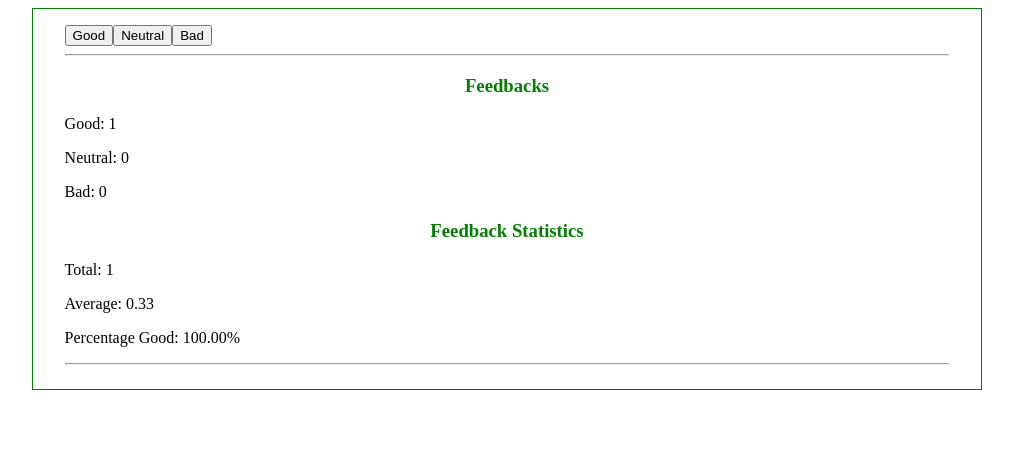
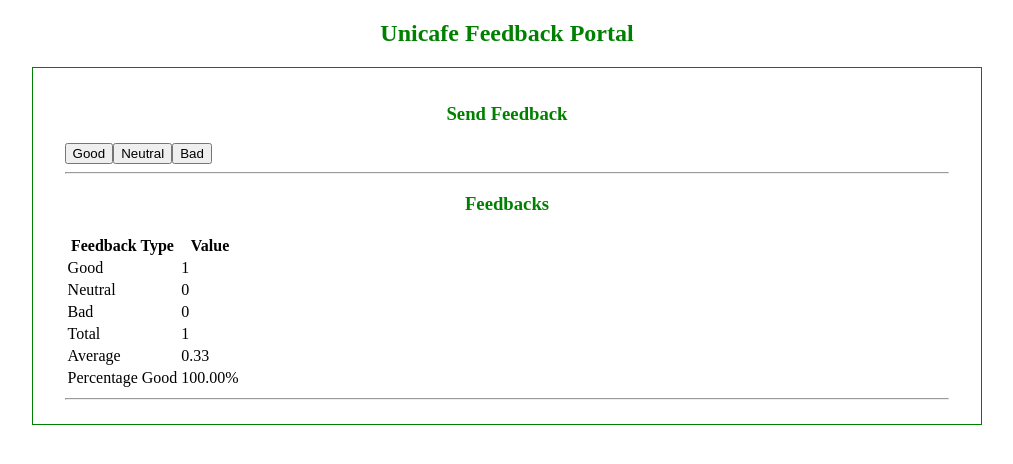
Before and after one commit to Szarewa/fullstackopen, a React (Vite) app in the folder part1/unicafe/: page / in a window 1280 px wide. Both pictures are taken after a click on the button "Good". Shown: the top 464 px of the page, without its empty margins (133-1146 px from the left). Built offline with nearby package versions, Linux system fonts and the light colour scheme.

Commit message:
Unicafe completed

```diff
--- a/part1/unicafe/src/App.jsx
+++ b/part1/unicafe/src/App.jsx
@@ -16,10 +16,27 @@ const Button = ({ handleClick, feedback }) => {
   )
 }
 
-const StatisticsLine = ({ text, value }) => {
+const StatisticsLine = ({ details }) => {
+  const detail = details.map((detail, i) => {
+    return(
+      <tr key={i}>
+        <td>{detail.text}</td>
+        <td>{detail.value}</td>
+      </tr>
+    )
+  })
+
   return(
     <div>
-      <p>{text}: {value}</p>
+      <table>
+        <thead><tr>
+         <th>Feedback Type</th>
+         <th>Value</th>
+        </tr></thead>
+        <tbody>
+          {detail}
+        </tbody>
+      </table>
     </div>
   )
 }
@@ -41,19 +58,22 @@ const Statistics = ({ feedbackValue }) => {
   }
 
   if(total === 0){
-    return 'No feedback given yet...'
+    return 'No feedback given yet. Click a button to send...'
   }
 
+  const details = [
+    {text: 'Good', value: good},
+    {text: 'Neutral', value: neutral},
+    {text: 'Bad', value: bad},
+    {text: 'Total', value: total},
+    {text: 'Average', value: average},
+    {text: 'Percentage Good', value: percentageGood}
+  ]
+
   return(
-    <div>
+    <div id='mainDiv'>
       <h3>Feedbacks</h3>
-      <StatisticsLine text='Good' value={good} />
-      <StatisticsLine text='Neutral' value={neutral} />
-      <StatisticsLine text='Bad' value={bad} />
-      <h3>Feedback Statistics</h3>
-      <StatisticsLine text='Total' value={total} />
-      <StatisticsLine text='Average' value={average} />
-      <StatisticsLine text='Percentage Good' value={percentageGood} />
+      <StatisticsLine details={details} />
     </div>
   )
 }
@@ -92,12 +112,16 @@ const handleClick = () => {
   }
 
   return (
+    <div className='mainDiv'>
+      <h2 style={{color: 'green', fontWeight: 'bolder', textAlign: 'center'}}>Unicafe Feedback Portal</h2>
       <div className="unicafe">
+        <h3>Send Feedback</h3>
         <Button handleClick={handleClick} feedback={feedback} />
         <hr/>
         <Statistics feedbackValue={feedbackValue} />
         <hr/>
       </div>
+    </div>
   )
 }
 
```
Lines whose indentation alone changed are shown as unchanged.
